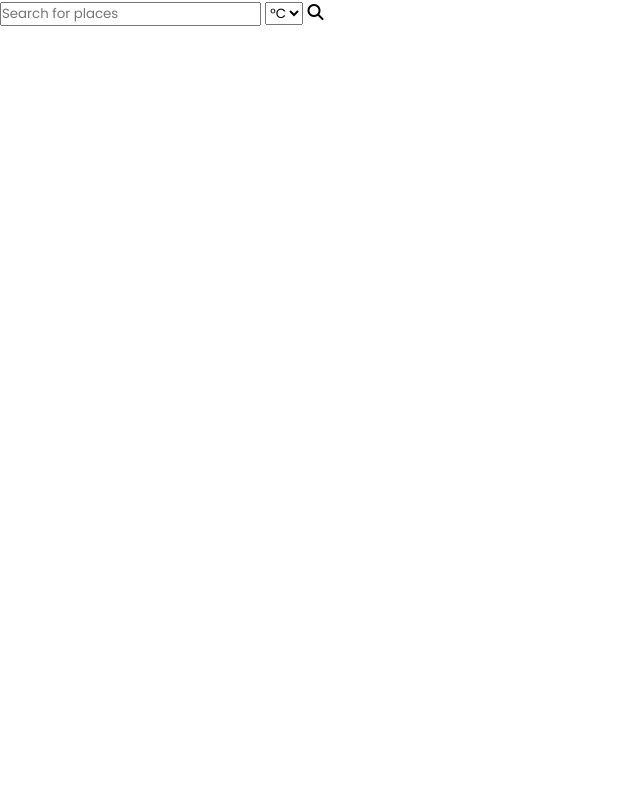
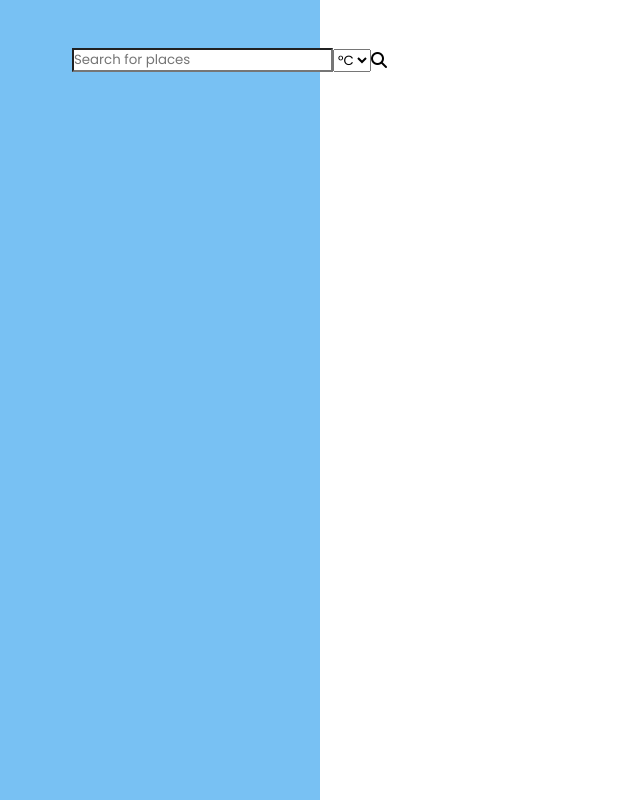
Before and after one commit to katlegoxoxo/weather-app, a plain HTML site: page index.html in a window 1280 px wide. Shown: the whole page, without its empty margins (0-640 px from the left). Drawn offline with Linux system fonts and the light colour scheme.

Commit message:
Update styles: Add layout and weather input styling

```diff
--- a/style.css
+++ b/style.css
@@ -1,7 +1,35 @@
 @import url("https://fonts.googleapis.com/css2?family=Poppins:wght@400;500;600&display=swap");
+
 * {
-  margin: 0px;
-  padding: 0px;
-  font-family: "Poppins", sans-serif;
-  box-sizing: border-box;
+    margin: 0px;
+    padding: 0px;
+    font-family: "Poppins", sans-serif;
+    box-sizing: border-box;
 }
+
+body {
+    height: 100vh;
+}
+
+.container {
+    display: flex;
+    align-items: center;
+}
+
+.weather-input {
+    width: 25%;
+    position: fixed;
+    inset: 0;
+    background: #78c1f3;
+    padding: 1rem 2.5rem;
+}
+
+.input-group {
+    position: relative;
+    display: flex;
+    align-items: center;
+    margin: 2rem;
+}
+.input-group input{
+    background: white  ;
+}
```
